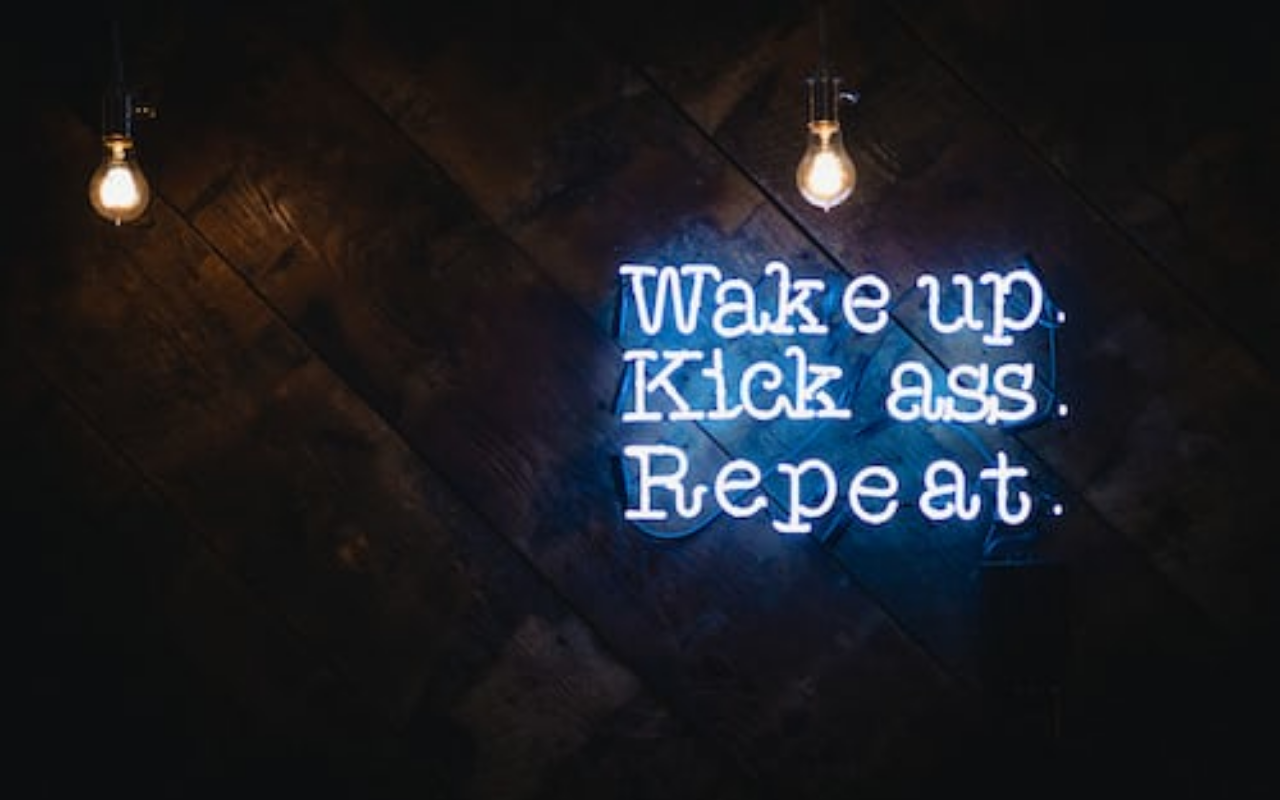
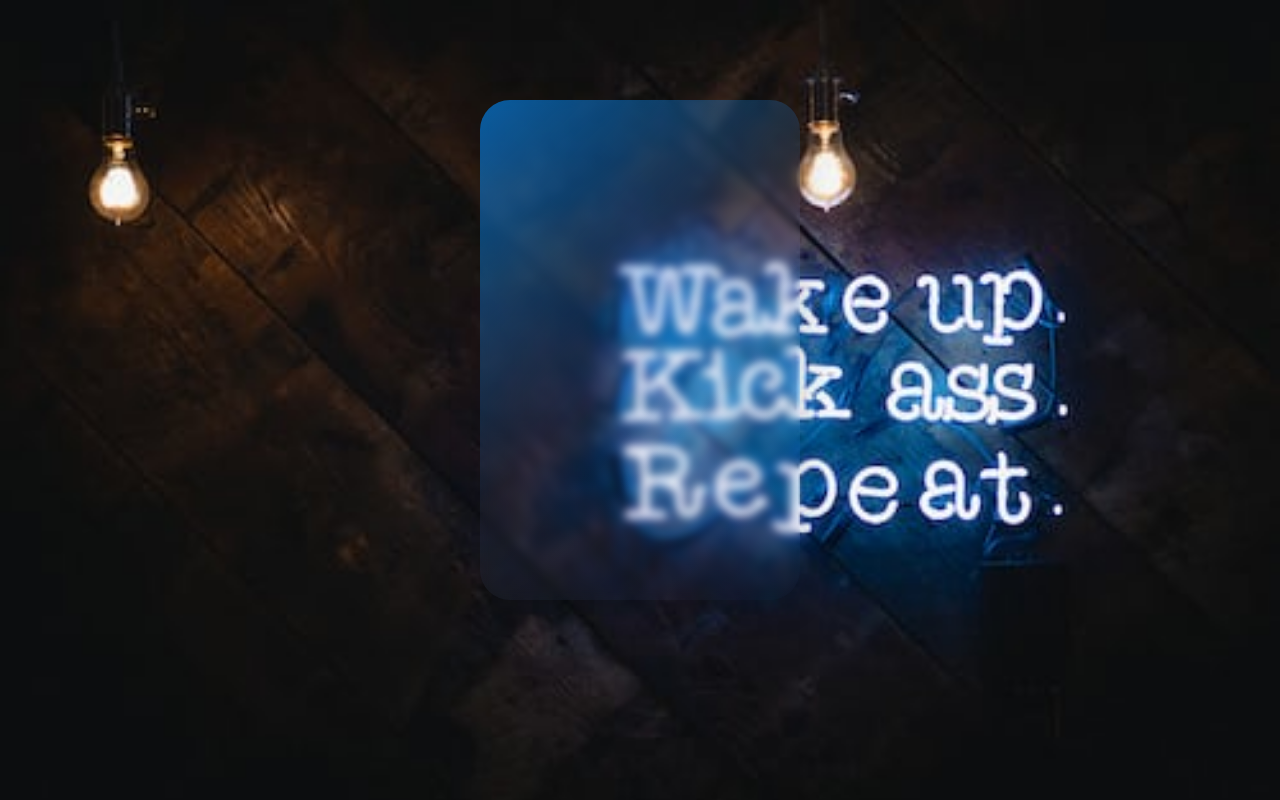
Before and after one commit to MahsumaRezai/Addwork, a React (Create React App) app: page / in a window 1280 px wide. Built offline with nearby package versions, Linux system fonts and the light colour scheme.

Commit message:
add form section

```diff
--- a/src/App.js
+++ b/src/App.js
@@ -1,11 +1,12 @@
 import { Fragment } from "react";
 import React from 'react';
+import Form from "./Component/Form";
 
 
 function App(props) {
     return (
         <Fragment>
-
+           <Form/>
         </Fragment>
     )
 }
--- a/src/Component/Form.js
+++ b/src/Component/Form.js
@@ -1,8 +1,14 @@
-import {Fragment} from 'react'
+import {Fragment} from 'react';
+import classes from './Form.module.css'
 const Form =()=>{
     return (
         <Fragment>
+            <form className={classes.form}>
+
+
+            </form>
 
         </Fragment>
     )
 }
+export default Form;
--- /dev/null
+++ b/src/Component/Form.module.css
@@ -0,0 +1,13 @@
+.form {
+    background: linear-gradient( 135deg, rgba(0, 138, 251, 0.621) , rgba(112, 150, 232, 0.07), rgba(51, 0, 255, 0) );
+    backdrop-filter: blur(5px);
+    -webkit-backdrop-filter: blur(10px);
+    box-shadow: 0px 8px 32px 0 rgba(0, 0, 0, 0.17);
+    width: 25%;
+    height: 500px;
+    border-radius: 30px;
+    margin: 100px auto;
+
+
+
+}
```
